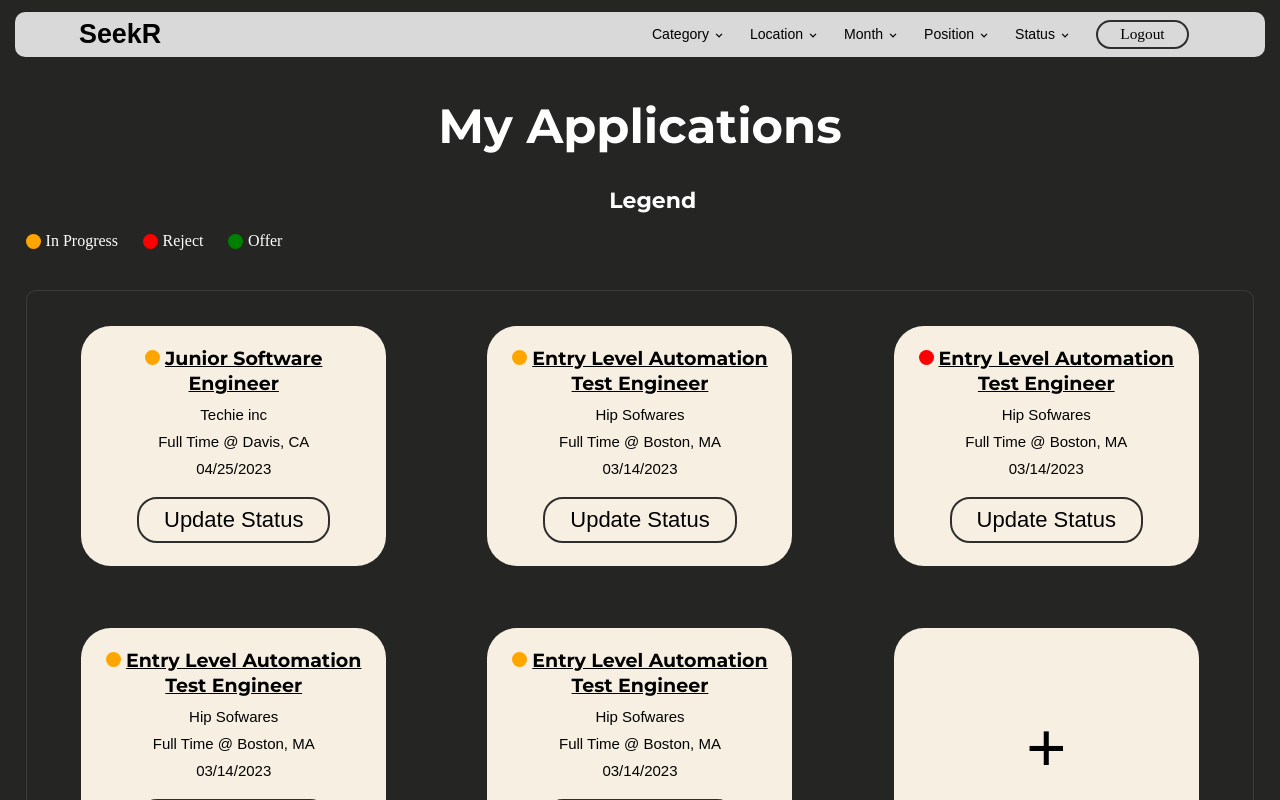
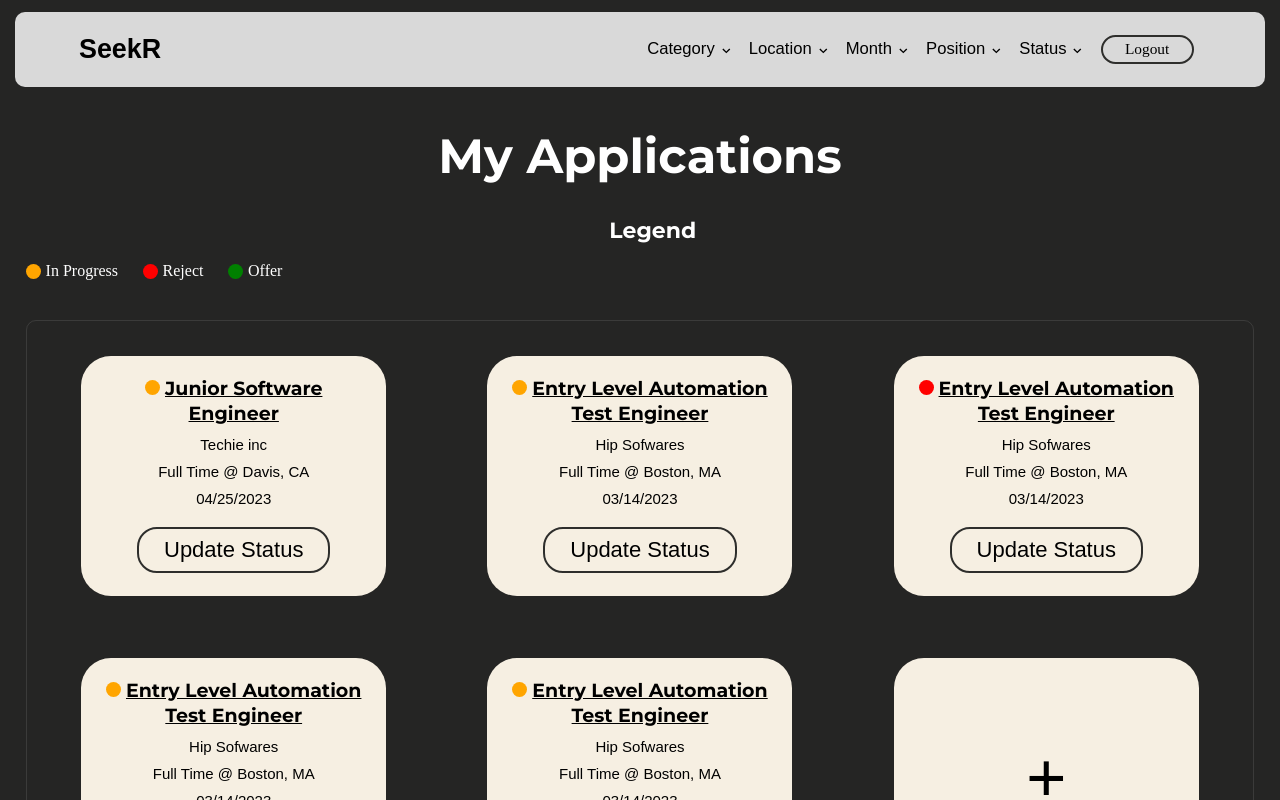
Before and after one commit to jSunpayco/seekr, a React (Vite) app: page /jobs in a window 1280 px wide. Built offline with nearby package versions, Linux system fonts and the light colour scheme.

Commit message:
Hide filters when small screen

```diff
--- a/src/components/FilterItem/filteritem.module.scss
+++ b/src/components/FilterItem/filteritem.module.scss
@@ -2,7 +2,7 @@
     cursor: pointer;
     font-family: Arial, sans-serif;
     font-weight: 500;
-    font-size: 1.1vw;
+    font-size: 1.3vw;
     user-select: none;
 }
 
@@ -16,7 +16,7 @@
     position: absolute;
     width: 8%;
     list-style: none;
-    transform: translateY(5%);
+    transform: translateY(-9px);
     padding: 15px 5px;
 
     border: none;
--- a/src/components/Navigation/navigation.module.scss
+++ b/src/components/Navigation/navigation.module.scss
@@ -1,12 +1,17 @@
 .navigationContainer{
     height: 3.5vw;
     width: calc(100vw - 30px);
+    padding: 15px 0;
     position: sticky;
     margin: auto;
     margin-top: 1.5vh;
     background-color: #D9D9D9;
     border-radius: 10px;
     transform: translateY(0);
+
+    @media (max-width: 720px) {
+        height: 17vw;
+    }
 }
 
 .navigationHeader{
@@ -23,6 +28,10 @@
     font-family: Arial, sans-serif;
     user-select: none;
     font-size: 2.1vw;
+
+    @media (max-width: 720px) {
+        font-size: 9vw;
+    }
 }
 
 .navigationCloseButton{
@@ -45,13 +54,11 @@
     justify-content: space-around;
     align-items: center;
     width: 50%;
-}
+    visibility: hidden;
 
-.filterName{
-    cursor: pointer;
-    font-family: Arial, sans-serif;
-    font-weight: 500;
-    font-size: 1.1vw;
+    @media (min-width: 720px) {
+        visibility: visible;
+    }
 }
 
 .logoutButton{
--- a/src/pages/Jobs/jobs.module.scss
+++ b/src/pages/Jobs/jobs.module.scss
@@ -26,7 +26,7 @@
     font-size: 22px;
     color: white;
 
-    @media (max-width: 420px) {
+    @media (max-width: 720px) {
         margin-left:0;
         margin-bottom: 10px;
         text-align: center;
@@ -41,7 +41,7 @@
     margin-right: 2%;
     margin-bottom: 40px;
 
-    @media (max-width: 420px) {
+    @media (max-width: 720px) {
         justify-content: center;
     }
 }
```
